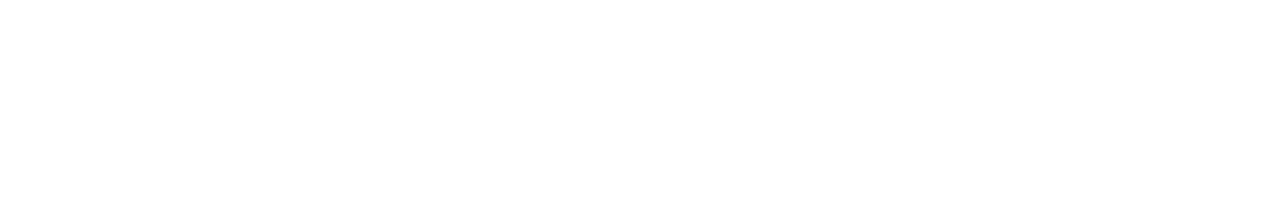
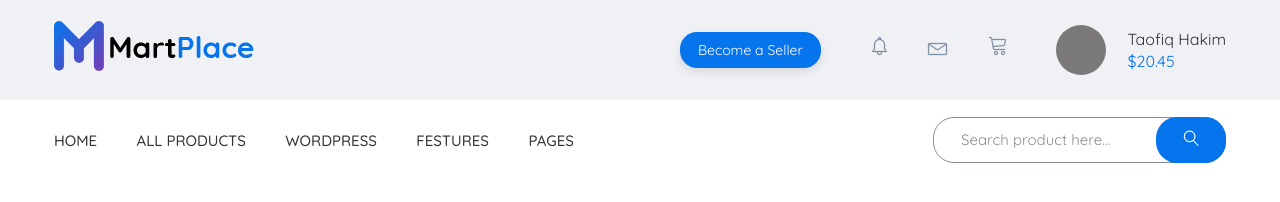
Before and after one commit to PetrovYaroslav/MartPlace, a website: page app/index.html in a window 1280 px wide. Drawn offline with nearby package versions, Linux system fonts and the light colour scheme; files that its build step writes are made by us from their sources.

Commit message:
added header

```diff
--- a/app/index.html
+++ b/app/index.html
@@ -1,17 +1,74 @@
 <!DOCTYPE html>
 <html lang="en">
+
 <head>
   <meta charset="UTF-8">
   <meta name="viewport" content="width=device-width, initial-scale=1.0">
   <title>Document</title>
+  <link href="https://fonts.googleapis.com/css2?family=Quicksand:wght@400;500;700&display=swap" rel="stylesheet">
   <link rel="stylesheet" href="css/libs.min.css">
   <link rel="stylesheet" href="css/style.min.css">
 </head>
+
 <body>
-
-
+  <!-- start header -->
+  <header class="header">
+    <div class="header__top">
+      <div class="container">
+        <div class="header__top-inner">
+          <div class="header__logo">
+            <a href="#">
+              <img src="images/logo.png" alt="logo">
+            </a>
+          </div>
+          <a href="#" class="header__btn">Become a Seller</a>
+          <div class="header__box">
+            <a href="№" class="header__icon-btn">
+              <img src="images/header-alarm.png" alt="">
+            </a>
+            <a href="№" class="header__icon-btn">
+              <img src="images/header-massage.png" alt="">
+            </a>
+            <a href="№" class="header__icon-btn">
+              <img src="images/header-cart.png" alt="">
+            </a>
+          </div>
+          <div class="profile">
+            <a class="profile__avatar" href="#"></a>
+            <div class="profile__info">
+              <div class="profile__info-name">Taofiq Hakim </div>
+              <div class="profile__info-money">$20.45</div>
+            </div>
+          </div>
+        </div>
+      </div>
+    </div>
+    <div class="header__menu">
+      <div class="container">
+        <div class="header__menu-inner">
+          <nav class="menu">
+            <ul class="menu__list">
+              <li><a href="#">HOME</a></li>
+              <li><a href="#">all products</a></li>
+              <li><a href="#">wordpress</a></li>
+              <li><a href="#">festures</a></li>
+              <li><a href="#">Pages</a></li>
+            </ul>
+          </nav>
+          <form class="menu__form">
+            <input type="text" placeholder="Search product here...">
+            <button type="submit">
+              <img src="images/search.png" alt="search">
+            </button>
+          </form>
+        </div>
+      </div>
+    </div>
+  </header>
+  <!-- end header -->
   <script src="https://ajax.googleapis.com/ajax/libs/jquery/3.4.1/jquery.min.js"></script>
   <script src="js/libs.min.js"></script>
   <script src="js/main.min.js"></script>
 </body>
+
 </html>
--- /dev/null
+++ b/app/scss/_global.scss
@@ -0,0 +1,31 @@
+html{
+  box-sizing: border-box;
+}
+*,
+*::before,
+*::after{
+  box-sizing: inherit;
+}
+a{
+  display: inline-block;
+  text-decoration: none;
+}
+ul,
+li{
+  margin: 0;
+  padding: 0;
+  list-style: none;
+}
+
+body{
+  font-family: 'Quicksand', sans-serif;
+  font-weight: 400;
+  font-size: 16px;
+  line-height: 30px;
+  color: $text;
+}
+.container{
+  max-width: 1200px;
+  padding: 0px 14px;
+  margin: 0 auto;
+}
--- /dev/null
+++ b/app/scss/_vars.scss
@@ -0,0 +1,3 @@
+$bg: #eff1f5;
+$blue: #0674ec;
+$text: #555555;
--- a/app/scss/style.scss
+++ b/app/scss/style.scss
@@ -1,8 +1,100 @@
-html{
-    box-sizing: border-box;
+@import 'vars';
+@import 'global';
+
+//start header
+
+.header__top{
+  background-color: $bg;
+  &-inner{
+    display: flex;
+    justify-content: space-between;
+    align-items: center;
+    height: 100px;
+  }
 }
-*,
-*::before,
-*::after{
-    box-sizing: inherit;
+.header__btn{
+  margin-left: auto;
+  font-size: 14px;
+  line-height: 28px;
+  color: #fff;
+  padding: 4px 18px;
+  background-color: $blue;
+  box-shadow: 0px 4px 10px 0px rgba(0, 0, 0, 0.1);
+  border-radius: 17px;
 }
+.header__box{
+  margin: 0px 50px;
+}
+.header__icon-btn + .header__icon-btn{
+  margin-left: 35px;
+}
+.profile{
+  display: flex;
+  align-items: center;
+  line-height: 22px;
+  color: #333;
+  &__avatar{
+    margin-right: 22px;
+    width: 50px;
+    height: 50px;
+    border-radius: 50%;
+    background-image: url();
+    background-color: #7c7979;
+  }
+  &__info-money{
+    color: $blue;
+  }
+}
+.header__menu{
+  &-inner{
+    height: 80px;
+    display: flex;
+    justify-content: space-between;
+    align-items: center;
+  }
+}
+.menu__list{
+   text-transform: uppercase;
+   li{
+     display: inline-block;
+     & + li{
+       margin-left: 35px;
+     }
+   }
+   a{
+     color: #333333;
+     font-weight: 500;
+     font-size: 15px;
+   }
+}
+.menu__form{
+  font-size: 15px;
+  position: relative;
+  input{
+    line-height: 30px;
+    padding: 7px 95px 7px 27px;
+    border: 1px solid #898f96;
+    border-radius: 21px;
+    outline: transparent;
+    color: #333;
+    &:focus{
+      border: 1px solid #333
+    }
+    &::placeholder{
+      color: #898f96;
+    }
+  }
+  button{
+    background-color: $blue;
+    border: none;
+    width: 70px;
+    height: 46px;
+    border-radius: 21px;
+    position: absolute;
+    top: 0;
+    right: 0;
+    outline: none;
+    cursor: pointer;
+  }
+}
+//end header
```
Also changed, not shown: app/images/header-alarm.png (added), app/images/header-cart.png (added), app/images/header-massage.png (added), app/images/logo.png (added), app/images/search.png (added), app/js/libs.min.js. Lines whose indentation alone changed are shown as unchanged.
